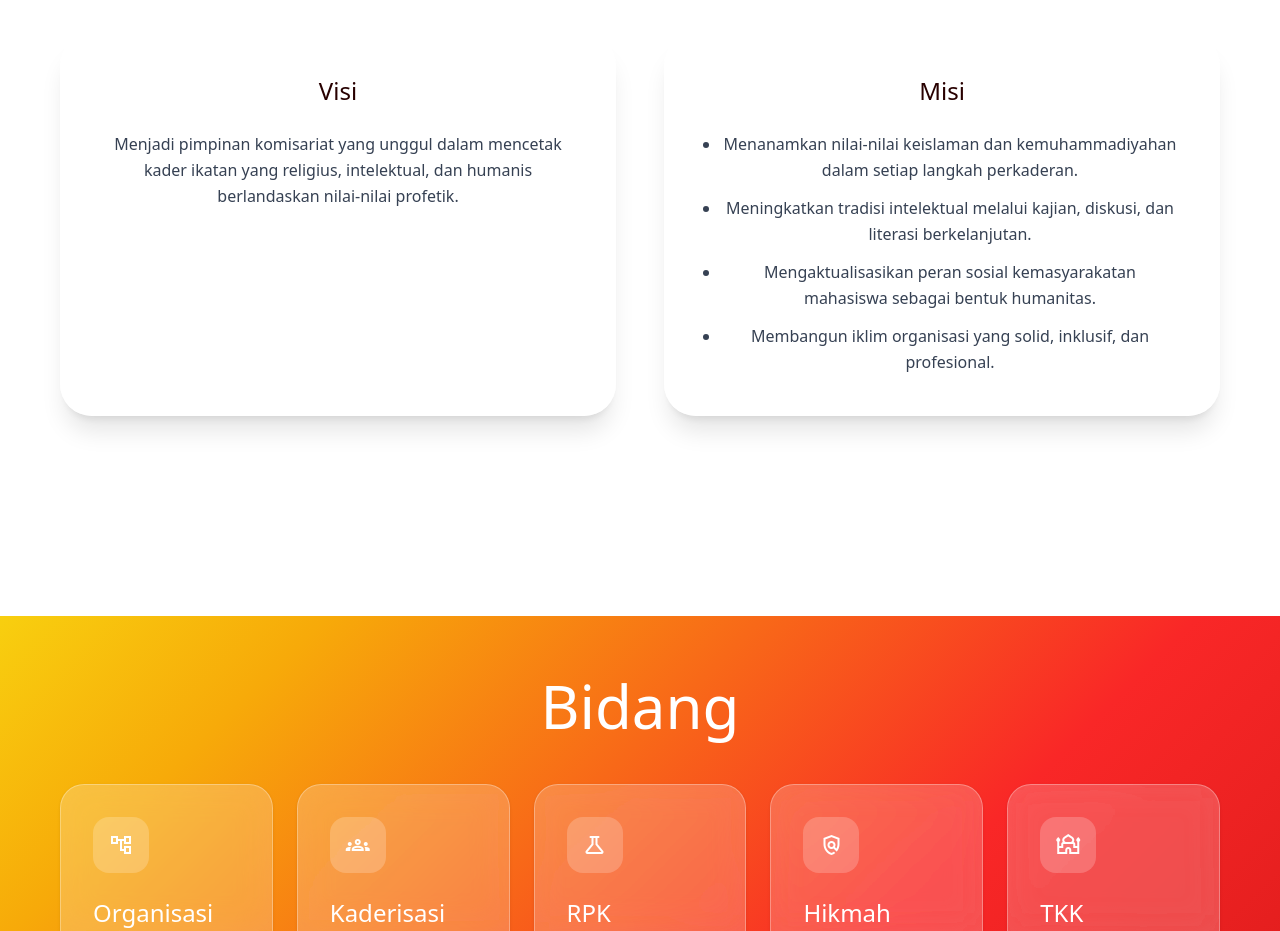
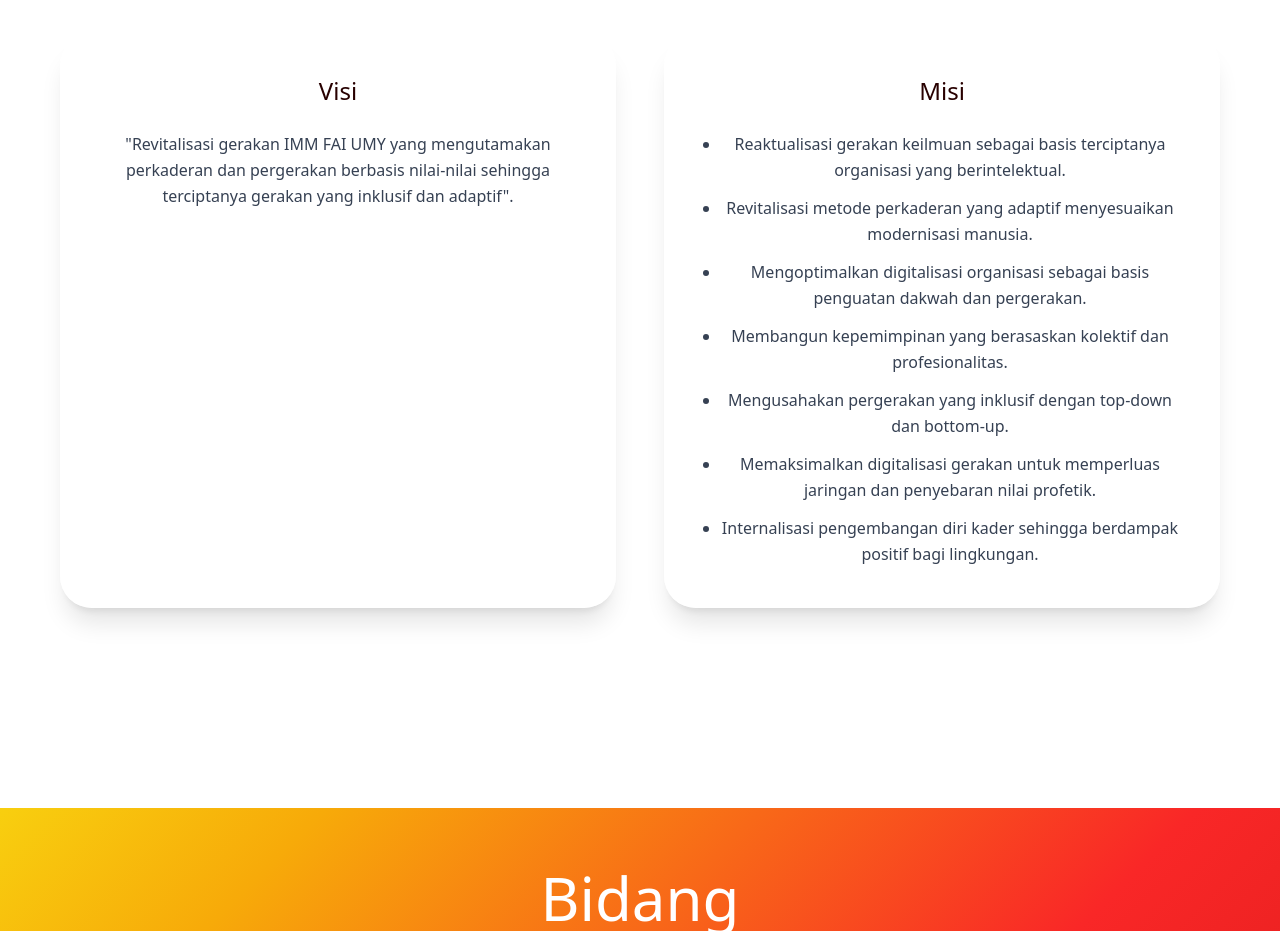
Before and after one commit to immfaiumy25/Imm-web, a Next.js app: page / in a window 1280 px wide. Shown: the part 3460-4391 px from the top of the page. Built offline with nearby package versions, Linux system fonts and the light colour scheme.

Commit message:
content(profile): update Visi and Misi texts

```diff
--- a/src/app/page.tsx
+++ b/src/app/page.tsx
@@ -330,16 +330,19 @@ export default function Home() {
               <div className="bg-white/40 backdrop-blur-md rounded-[32px] p-8 md:p-10 shadow-xl hover:shadow-2xl transition-shadow border border-white/50 flex flex-col items-center">
                 <h4 className="font-serif text-2xl font-normal text-[#280000] mb-6">Visi</h4>
                 <p className="text-gray-700 font-normal leading-relaxed text-center">
-                  Menjadi pimpinan komisariat yang unggul dalam mencetak kader ikatan yang religius, intelektual, dan humanis berlandaskan nilai-nilai profetik.
+                  "Revitalisasi gerakan IMM FAI UMY yang mengutamakan perkaderan dan pergerakan berbasis nilai-nilai sehingga terciptanya gerakan yang inklusif dan adaptif".
                 </p>
               </div>
               <div className="bg-white/40 backdrop-blur-md rounded-[32px] p-8 md:p-10 shadow-xl hover:shadow-2xl transition-shadow border border-white/50 flex flex-col items-center">
                 <h4 className="font-serif text-2xl font-normal text-[#280000] mb-6">Misi</h4>
                 <ul className="text-gray-700 font-normal leading-relaxed list-disc list-outside ml-4 space-y-3">
-                  <li>Menanamkan nilai-nilai keislaman dan kemuhammadiyahan dalam setiap langkah perkaderan.</li>
-                  <li>Meningkatkan tradisi intelektual melalui kajian, diskusi, dan literasi berkelanjutan.</li>
-                  <li>Mengaktualisasikan peran sosial kemasyarakatan mahasiswa sebagai bentuk humanitas.</li>
-                  <li>Membangun iklim organisasi yang solid, inklusif, dan profesional.</li>
+                  <li>Reaktualisasi gerakan keilmuan sebagai basis terciptanya organisasi yang berintelektual.</li>
+                  <li>Revitalisasi metode perkaderan yang adaptif menyesuaikan modernisasi manusia.</li>
+                  <li>Mengoptimalkan digitalisasi organisasi sebagai basis penguatan dakwah dan pergerakan.</li>
+                  <li>Membangun kepemimpinan yang berasaskan kolektif dan profesionalitas.</li>
+                  <li>Mengusahakan pergerakan yang inklusif dengan top-down dan bottom-up.</li>
+                  <li>Memaksimalkan digitalisasi gerakan untuk memperluas jaringan dan penyebaran nilai profetik.</li>
+                  <li>Internalisasi pengembangan diri kader sehingga berdampak positif bagi lingkungan.</li>
                 </ul>
               </div>
             </div>
```
